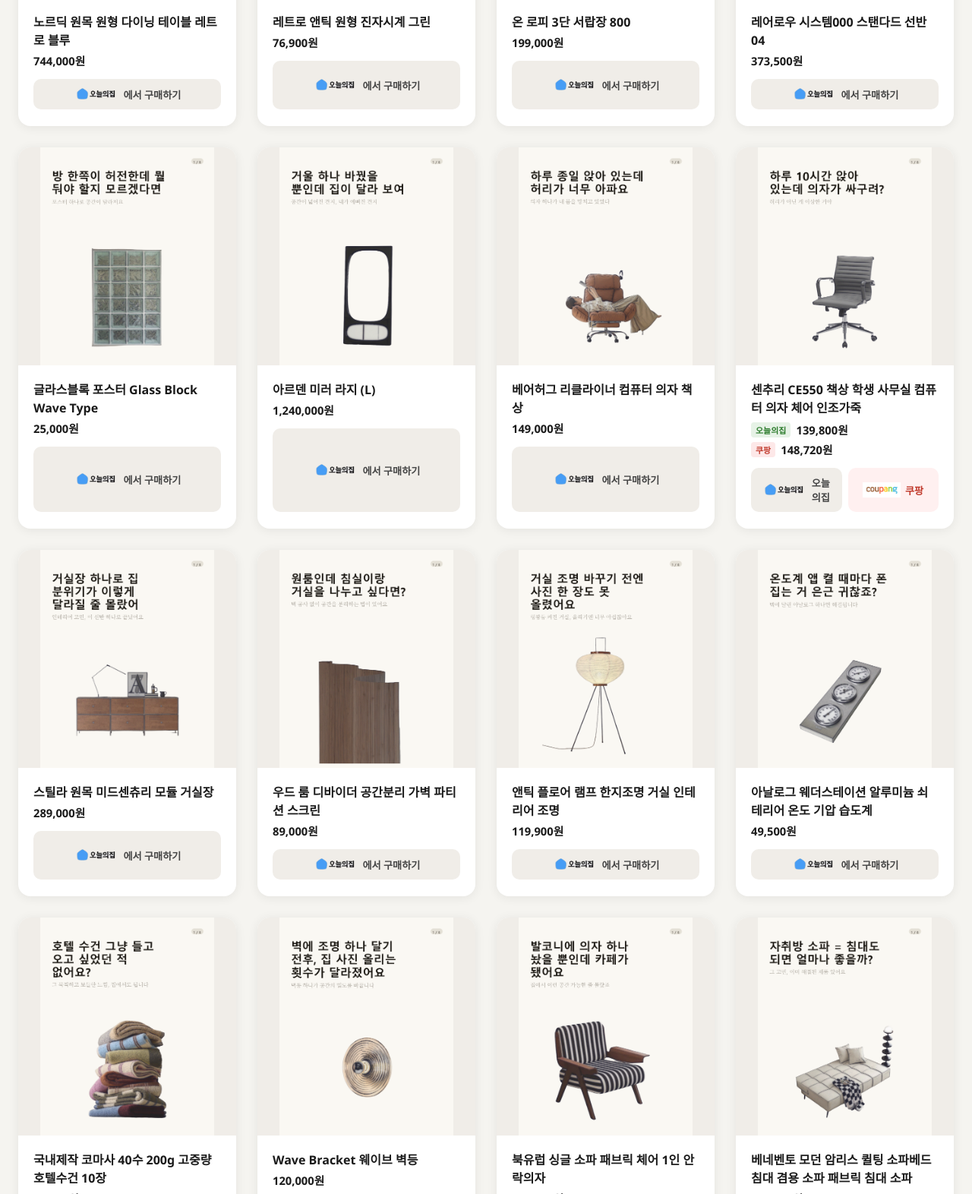
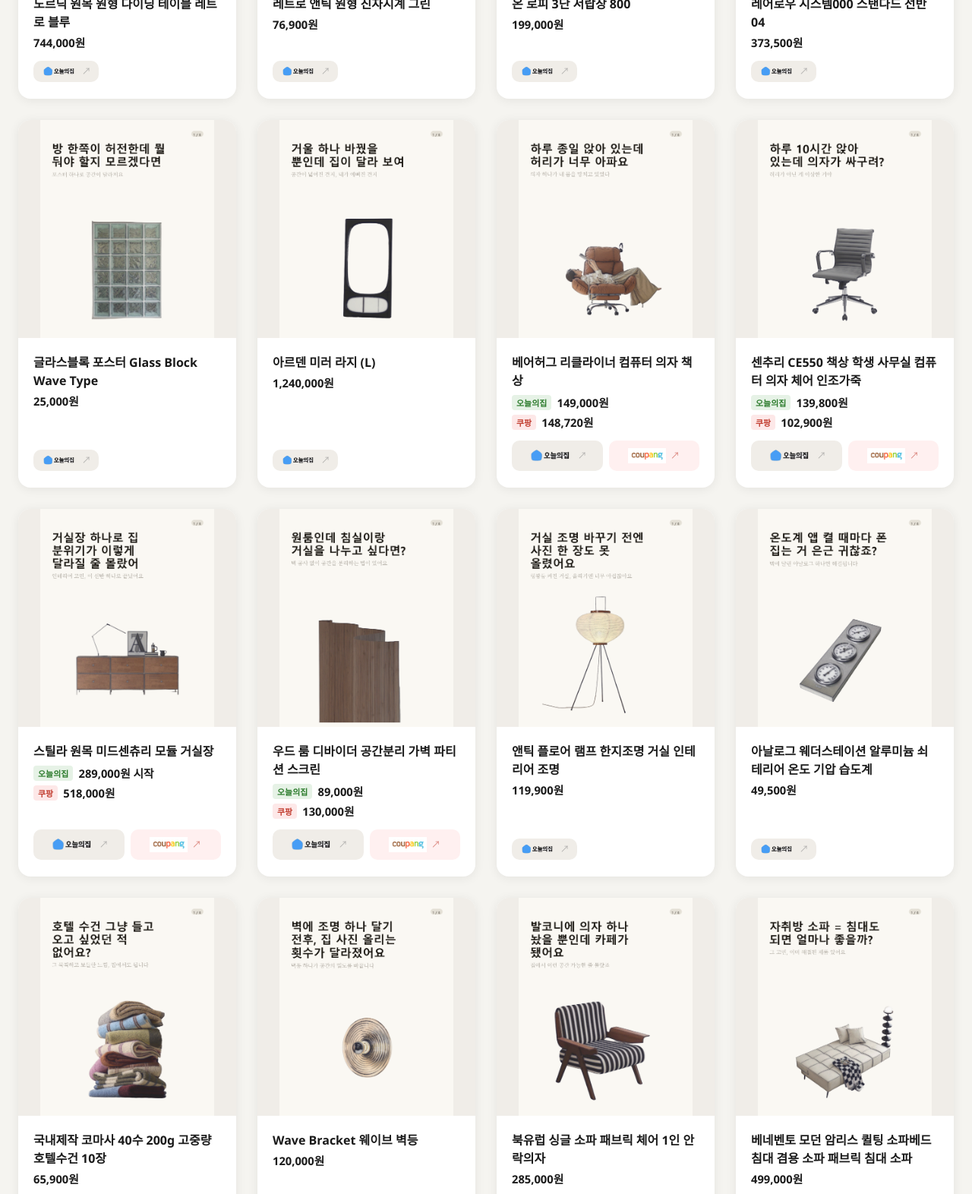
Before and after one commit to jungsujin94/zipjibzip, a website: page index.html in a window 1280 px wide. Shown: the part 1228-2800 px from the top of the page at 76% size. Drawn offline with Linux system fonts and the light colour scheme.

Commit message:
update products

```diff
--- a/index.html
+++ b/index.html
@@ -21,11 +21,17 @@
       width: auto;
     }
 
+    .disclaimers {
+      text-align: center;
+      margin-bottom: 32px;
+      display: flex;
+      flex-direction: column;
+      gap: 4px;
+    }
+
     .disclaimer {
-      text-align: center;
       font-size: 0.78rem;
       color: #aaa;
-      margin-bottom: 32px;
     }
 
     .toolbar {
@@ -222,16 +228,20 @@
       gap: 6px;
       border-radius: 10px;
       padding: 10px 14px;
-      font-size: 0.82rem;
-      font-weight: 600;
       text-decoration: none;
       transition: background .18s ease;
       flex: 1;
     }
 
+    .cta-solo {
+      flex: none;
+      align-self: flex-start;
+      padding: 6px 10px;
+    }
+
     .cta-ohouse {
       background: #f0ede8;
-      color: #444;
+      color: #888;
     }
 
     .cta-ohouse:hover {
@@ -250,13 +260,27 @@
     .cta-logo {
       height: 20px;
       width: auto;
+      display: block;
+    }
+
+    .cta-solo .cta-logo {
+      height: 16px;
+    }
+
+    .cta-arrow {
+      font-size: 0.75rem;
+      opacity: 0.6;
+      line-height: 1;
     }
   </style>
 </head>
 <body>
   <img src="images/zipjibzip_nobg.png" alt="zipjibzip" class="logo">
+  <div class="disclaimers">
     <p class="disclaimer">이 포스팅은 오늘의집 큐레이터 활동의 일환으로, 구매시 이에 따른 일정액의 수수료를 제공받습니다.</p>
     <p class="disclaimer">이 포스팅은 쿠팡 파트너스 활동의 일환으로, 이에 따른 일정액의 수수료를 제공받습니다.</p>
+    <p class="disclaimer">※ 표시된 가격은 쿠폰 적용 전 가격이며, 배송비가 별도로 발생할 수 있습니다.</p>
+  </div>
   <div class="toolbar">
     <div class="tabs">
       <button class="tab active" data-filter="전체">전체</button>
@@ -288,11 +312,11 @@
         <div class="cta-group">
           <a class="cta cta-ohouse" href="https://ozip.me/HEXqc71?af" target="_blank" rel="noopener noreferrer">
             <img src="images/todayhouse_nobg.png" alt="오늘의집" class="cta-logo">
-            <span>오늘의집</span>
+            <span class="cta-arrow">↗</span>
           </a>
           <a class="cta cta-coupang" href="https://link.coupang.com/a/eoxYEu" target="_blank" rel="noopener noreferrer">
             <img src="images/coupang%20logo.png" alt="쿠팡" class="cta-logo">
-            <span>쿠팡</span>
+            <span class="cta-arrow">↗</span>
           </a>
         </div>
       </div>
@@ -308,9 +332,9 @@
           <p class="title">콜드포그 누구 이지체어 블루체크</p>
           <p class="price">890,000원</p>
         </div>
-        <a class="cta cta-ohouse" href="https://ozip.me/uEh0J5D?af" target="_blank" rel="noopener noreferrer">
+        <a class="cta cta-ohouse cta-solo" href="https://ozip.me/uEh0J5D?af" target="_blank" rel="noopener noreferrer">
           <img src="images/todayhouse_nobg.png" alt="오늘의집" class="cta-logo">
-          <span>에서 구매하기</span>
+          <span class="cta-arrow">↗</span>
         </a>
       </div>
     </div>
@@ -325,9 +349,9 @@
           <p class="title">레빙 강화유리 좌식 테이블 1000</p>
           <p class="price">149,000원</p>
         </div>
-        <a class="cta cta-ohouse" href="https://ozip.me/51CVYx8?af" target="_blank" rel="noopener noreferrer">
+        <a class="cta cta-ohouse cta-solo" href="https://ozip.me/51CVYx8?af" target="_blank" rel="noopener noreferrer">
           <img src="images/todayhouse_nobg.png" alt="오늘의집" class="cta-logo">
-          <span>에서 구매하기</span>
+          <span class="cta-arrow">↗</span>
         </a>
       </div>
     </div>
@@ -342,9 +366,9 @@
           <p class="title">모브릭 무타공 벽 수납장</p>
           <p class="price">149,000원</p>
         </div>
-        <a class="cta cta-ohouse" href="https://ozip.me/d0vX0QI?af" target="_blank" rel="noopener noreferrer">
+        <a class="cta cta-ohouse cta-solo" href="https://ozip.me/d0vX0QI?af" target="_blank" rel="noopener noreferrer">
           <img src="images/todayhouse_nobg.png" alt="오늘의집" class="cta-logo">
-          <span>에서 구매하기</span>
+          <span class="cta-arrow">↗</span>
         </a>
       </div>
     </div>
@@ -359,9 +383,9 @@
           <p class="title">노르딕 원목 원형 다이닝 테이블 레트로 블루</p>
           <p class="price">744,000원</p>
         </div>
-        <a class="cta cta-ohouse" href="https://ozip.me/IpDmnKH?af" target="_blank" rel="noopener noreferrer">
+        <a class="cta cta-ohouse cta-solo" href="https://ozip.me/IpDmnKH?af" target="_blank" rel="noopener noreferrer">
           <img src="images/todayhouse_nobg.png" alt="오늘의집" class="cta-logo">
-          <span>에서 구매하기</span>
+          <span class="cta-arrow">↗</span>
         </a>
       </div>
     </div>
@@ -376,9 +400,9 @@
           <p class="title">레트로 앤틱 원형 진자시계 그린</p>
           <p class="price">76,900원</p>
         </div>
-        <a class="cta cta-ohouse" href="https://ozip.me/75jtAuw?af" target="_blank" rel="noopener noreferrer">
+        <a class="cta cta-ohouse cta-solo" href="https://ozip.me/75jtAuw?af" target="_blank" rel="noopener noreferrer">
           <img src="images/todayhouse_nobg.png" alt="오늘의집" class="cta-logo">
-          <span>에서 구매하기</span>
+          <span class="cta-arrow">↗</span>
         </a>
       </div>
     </div>
@@ -393,9 +417,9 @@
           <p class="title">온 로피 3단 서랍장 800</p>
           <p class="price">199,000원</p>
         </div>
-        <a class="cta cta-ohouse" href="https://ozip.me/Iwk7fqS?af" target="_blank" rel="noopener noreferrer">
+        <a class="cta cta-ohouse cta-solo" href="https://ozip.me/Iwk7fqS?af" target="_blank" rel="noopener noreferrer">
           <img src="images/todayhouse_nobg.png" alt="오늘의집" class="cta-logo">
-          <span>에서 구매하기</span>
+          <span class="cta-arrow">↗</span>
         </a>
       </div>
     </div>
@@ -410,9 +434,9 @@
           <p class="title">레어로우 시스템000 스탠다드 선반 04</p>
           <p class="price">373,500원</p>
         </div>
-        <a class="cta cta-ohouse" href="https://ozip.me/bL5jlyR?af" target="_blank" rel="noopener noreferrer">
+        <a class="cta cta-ohouse cta-solo" href="https://ozip.me/bL5jlyR?af" target="_blank" rel="noopener noreferrer">
           <img src="images/todayhouse_nobg.png" alt="오늘의집" class="cta-logo">
-          <span>에서 구매하기</span>
+          <span class="cta-arrow">↗</span>
         </a>
       </div>
     </div>
@@ -427,9 +451,9 @@
           <p class="title">글라스블록 포스터 Glass Block Wave Type</p>
           <p class="price">25,000원</p>
         </div>
-        <a class="cta cta-ohouse" href="https://ozip.me/pAMCYNI?af" target="_blank" rel="noopener noreferrer">
+        <a class="cta cta-ohouse cta-solo" href="https://ozip.me/pAMCYNI?af" target="_blank" rel="noopener noreferrer">
           <img src="images/todayhouse_nobg.png" alt="오늘의집" class="cta-logo">
-          <span>에서 구매하기</span>
+          <span class="cta-arrow">↗</span>
         </a>
       </div>
     </div>
@@ -444,9 +468,9 @@
           <p class="title">아르덴 미러 라지 (L)</p>
           <p class="price">1,240,000원</p>
         </div>
-        <a class="cta cta-ohouse" href="https://ozip.me/Z9hYoPF?af" target="_blank" rel="noopener noreferrer">
+        <a class="cta cta-ohouse cta-solo" href="https://ozip.me/Z9hYoPF?af" target="_blank" rel="noopener noreferrer">
           <img src="images/todayhouse_nobg.png" alt="오늘의집" class="cta-logo">
-          <span>에서 구매하기</span>
+          <span class="cta-arrow">↗</span>
         </a>
       </div>
     </div>
@@ -459,12 +483,18 @@
       <div class="info">
         <div class="title-group">
           <p class="title">베어허그 리클라이너 컴퓨터 의자 책상</p>
-          <p class="price">149,000원</p>
+          <div class="prices"><div class="price-row"><span class="platform-tag ohouse-tag">오늘의집</span><span class="price">149,000원</span></div><div class="price-row"><span class="platform-tag coupang-tag">쿠팡</span><span class="price">148,720원</span></div></div>
         </div>
+        <div class="cta-group">
           <a class="cta cta-ohouse" href="https://ozip.me/axDNCda?af" target="_blank" rel="noopener noreferrer">
             <img src="images/todayhouse_nobg.png" alt="오늘의집" class="cta-logo">
-          <span>에서 구매하기</span>
+            <span class="cta-arrow">↗</span>
           </a>
+          <a class="cta cta-coupang" href="https://link.coupang.com/a/eoytZk" target="_blank" rel="noopener noreferrer">
+            <img src="images/coupang%20logo.png" alt="쿠팡" class="cta-logo">
+            <span class="cta-arrow">↗</span>
+          </a>
+        </div>
       </div>
     </div>
     <div class="card" data-category="의자" data-price="139800">
@@ -476,16 +506,16 @@
       <div class="info">
         <div class="title-group">
           <p class="title">센추리 CE550 책상 학생 사무실 컴퓨터 의자 체어 인조가죽</p>
-          <div class="prices"><div class="price-row"><span class="platform-tag ohouse-tag">오늘의집</span><span class="price">139,800원</span></div><div class="price-row"><span class="platform-tag coupang-tag">쿠팡</span><span class="price">148,720원</span></div></div>
+          <div class="prices"><div class="price-row"><span class="platform-tag ohouse-tag">오늘의집</span><span class="price">139,800원</span></div><div class="price-row"><span class="platform-tag coupang-tag">쿠팡</span><span class="price">102,900원</span></div></div>
         </div>
         <div class="cta-group">
           <a class="cta cta-ohouse" href="https://ozip.me/yeWpzw1?af" target="_blank" rel="noopener noreferrer">
             <img src="images/todayhouse_nobg.png" alt="오늘의집" class="cta-logo">
-            <span>오늘의집</span>
+            <span class="cta-arrow">↗</span>
           </a>
-          <a class="cta cta-coupang" href="https://link.coupang.com/a/eoytZk" target="_blank" rel="noopener noreferrer">
+          <a class="cta cta-coupang" href="https://link.coupang.com/a/eoyCaW" target="_blank" rel="noopener noreferrer">
             <img src="images/coupang%20logo.png" alt="쿠팡" class="cta-logo">
-            <span>쿠팡</span>
+            <span class="cta-arrow">↗</span>
           </a>
         </div>
       </div>
@@ -499,12 +529,18 @@
       <div class="info">
         <div class="title-group">
           <p class="title">스틸라 원목 미드센츄리 모듈 거실장</p>
-          <p class="price">289,000원</p>
+          <div class="prices"><div class="price-row"><span class="platform-tag ohouse-tag">오늘의집</span><span class="price">289,000원 시작</span></div><div class="price-row"><span class="platform-tag coupang-tag">쿠팡</span><span class="price">518,000원</span></div></div>
         </div>
+        <div class="cta-group">
           <a class="cta cta-ohouse" href="https://ozip.me/FXtLzgm?af" target="_blank" rel="noopener noreferrer">
             <img src="images/todayhouse_nobg.png" alt="오늘의집" class="cta-logo">
-          <span>에서 구매하기</span>
+            <span class="cta-arrow">↗</span>
           </a>
+          <a class="cta cta-coupang" href="https://link.coupang.com/a/eoyEGx" target="_blank" rel="noopener noreferrer">
+            <img src="images/coupang%20logo.png" alt="쿠팡" class="cta-logo">
+            <span class="cta-arrow">↗</span>
+          </a>
+        </div>
       </div>
     </div>
     <div class="card" data-category="소품" data-price="89000">
@@ -516,12 +552,18 @@
       <div class="info">
         <div class="title-group">
           <p class="title">우드 룸 디바이더 공간분리 가벽 파티션 스크린</p>
-          <p class="price">89,000원</p>
+          <div class="prices"><div class="price-row"><span class="platform-tag ohouse-tag">오늘의집</span><span class="price">89,000원</span></div><div class="price-row"><span class="platform-tag coupang-tag">쿠팡</span><span class="price">130,000원</span></div></div>
         </div>
+        <div class="cta-group">
           <a class="cta cta-ohouse" href="https://ozip.me/4kdK8tC?af" target="_blank" rel="noopener noreferrer">
             <img src="images/todayhouse_nobg.png" alt="오늘의집" class="cta-logo">
-          <span>에서 구매하기</span>
+            <span class="cta-arrow">↗</span>
           </a>
+          <a class="cta cta-coupang" href="https://link.coupang.com/a/eoyGjO" target="_blank" rel="noopener noreferrer">
+            <img src="images/coupang%20logo.png" alt="쿠팡" class="cta-logo">
+            <span class="cta-arrow">↗</span>
+          </a>
+        </div>
       </div>
     </div>
     <div class="card" data-category="조명" data-price="119900">
@@ -535,9 +577,9 @@
           <p class="title">앤틱 플로어 램프 한지조명 거실 인테리어 조명</p>
           <p class="price">119,900원</p>
         </div>
-        <a class="cta cta-ohouse" href="https://ozip.me/LWyYQYw?af" target="_blank" rel="noopener noreferrer">
+        <a class="cta cta-ohouse cta-solo" href="https://ozip.me/LWyYQYw?af" target="_blank" rel="noopener noreferrer">
           <img src="images/todayhouse_nobg.png" alt="오늘의집" class="cta-logo">
-          <span>에서 구매하기</span>
+          <span class="cta-arrow">↗</span>
         </a>
       </div>
     </div>
@@ -552,9 +594,9 @@
           <p class="title">아날로그 웨더스테이션 알루미늄 쇠테리어 온도 기압 습도계</p>
           <p class="price">49,500원</p>
         </div>
-        <a class="cta cta-ohouse" href="https://ozip.me/Z7zUUEt?af" target="_blank" rel="noopener noreferrer">
+        <a class="cta cta-ohouse cta-solo" href="https://ozip.me/Z7zUUEt?af" target="_blank" rel="noopener noreferrer">
           <img src="images/todayhouse_nobg.png" alt="오늘의집" class="cta-logo">
-          <span>에서 구매하기</span>
+          <span class="cta-arrow">↗</span>
         </a>
       </div>
     </div>
@@ -569,9 +611,9 @@
           <p class="title">국내제작 코마사 40수 200g 고중량 호텔수건 10장</p>
           <p class="price">65,900원</p>
         </div>
-        <a class="cta cta-ohouse" href="https://ozip.me/VXEQ9bS" target="_blank" rel="noopener noreferrer">
+        <a class="cta cta-ohouse cta-solo" href="https://ozip.me/VXEQ9bS" target="_blank" rel="noopener noreferrer">
           <img src="images/todayhouse_nobg.png" alt="오늘의집" class="cta-logo">
-          <span>에서 구매하기</span>
+          <span class="cta-arrow">↗</span>
         </a>
       </div>
     </div>
@@ -586,9 +628,9 @@
           <p class="title">Wave Bracket 웨이브 벽등</p>
           <p class="price">120,000원</p>
         </div>
-        <a class="cta cta-ohouse" href="https://ozip.me/6rd3eDw?af" target="_blank" rel="noopener noreferrer">
+        <a class="cta cta-ohouse cta-solo" href="https://ozip.me/6rd3eDw?af" target="_blank" rel="noopener noreferrer">
           <img src="images/todayhouse_nobg.png" alt="오늘의집" class="cta-logo">
-          <span>에서 구매하기</span>
+          <span class="cta-arrow">↗</span>
         </a>
       </div>
     </div>
@@ -603,9 +645,9 @@
           <p class="title">북유럽 싱글 소파 패브릭 체어 1인 안락의자</p>
           <p class="price">285,000원</p>
         </div>
-        <a class="cta cta-ohouse" href="https://ozip.me/Wd1SQGc?af" target="_blank" rel="noopener noreferrer">
+        <a class="cta cta-ohouse cta-solo" href="https://ozip.me/Wd1SQGc?af" target="_blank" rel="noopener noreferrer">
           <img src="images/todayhouse_nobg.png" alt="오늘의집" class="cta-logo">
-          <span>에서 구매하기</span>
+          <span class="cta-arrow">↗</span>
         </a>
       </div>
     </div>
@@ -620,9 +662,9 @@
           <p class="title">베네벤토 모던 암리스 퀼팅 소파베드 침대 겸용 소파 패브릭 침대 소파</p>
           <p class="price">499,000원</p>
         </div>
-        <a class="cta cta-ohouse" href="https://ozip.me/gLxCMbW?af" target="_blank" rel="noopener noreferrer">
+        <a class="cta cta-ohouse cta-solo" href="https://ozip.me/gLxCMbW?af" target="_blank" rel="noopener noreferrer">
           <img src="images/todayhouse_nobg.png" alt="오늘의집" class="cta-logo">
-          <span>에서 구매하기</span>
+          <span class="cta-arrow">↗</span>
         </a>
       </div>
     </div>
@@ -637,9 +679,9 @@
           <p class="title">노르딕 모자이크타일 모던 화이트 소파테이블 사이드테이블</p>
           <p class="price">580,000원</p>
         </div>
-        <a class="cta cta-ohouse" href="https://ozip.me/7IF7vKK?af" target="_blank" rel="noopener noreferrer">
+        <a class="cta cta-ohouse cta-solo" href="https://ozip.me/7IF7vKK?af" target="_blank" rel="noopener noreferrer">
           <img src="images/todayhouse_nobg.png" alt="오늘의집" class="cta-logo">
-          <span>에서 구매하기</span>
+          <span class="cta-arrow">↗</span>
         </a>
       </div>
     </div>
@@ -654,9 +696,9 @@
           <p class="title">오아르마 원목 포세린 세라믹 2인용 4인용 원형 원목 식탁 테이블 1200</p>
           <p class="price">685,000원</p>
         </div>
-        <a class="cta cta-ohouse" href="https://ozip.me/Vqedoim?af" target="_blank" rel="noopener noreferrer">
+        <a class="cta cta-ohouse cta-solo" href="https://ozip.me/Vqedoim?af" target="_blank" rel="noopener noreferrer">
           <img src="images/todayhouse_nobg.png" alt="오늘의집" class="cta-logo">
-          <span>에서 구매하기</span>
+          <span class="cta-arrow">↗</span>
         </a>
       </div>
     </div>
@@ -671,9 +713,9 @@
           <p class="title">매트실버 스텐 자석보드 슬라이딩거울 인테리어 벽거울</p>
           <p class="price">149,900원</p>
         </div>
-        <a class="cta cta-ohouse" href="https://ozip.me/EncB0Zf?af" target="_blank" rel="noopener noreferrer">
+        <a class="cta cta-ohouse cta-solo" href="https://ozip.me/EncB0Zf?af" target="_blank" rel="noopener noreferrer">
           <img src="images/todayhouse_nobg.png" alt="오늘의집" class="cta-logo">
-          <span>에서 구매하기</span>
+          <span class="cta-arrow">↗</span>
         </a>
       </div>
     </div>
@@ -688,9 +730,9 @@
           <p class="title">[오늘의집 단독] Oho 스피커 LP랙 중형 ESF-LPR1M</p>
           <p class="price">78,000원</p>
         </div>
-        <a class="cta cta-ohouse" href="https://ozip.me/lUIsXpl?af" target="_blank" rel="noopener noreferrer">
+        <a class="cta cta-ohouse cta-solo" href="https://ozip.me/lUIsXpl?af" target="_blank" rel="noopener noreferrer">
           <img src="images/todayhouse_nobg.png" alt="오늘의집" class="cta-logo">
-          <span>에서 구매하기</span>
+          <span class="cta-arrow">↗</span>
         </a>
       </div>
     </div>
@@ -705,9 +747,9 @@
           <p class="title">케이시 5단 미드센츄리 선반 높은 진열장 책장</p>
           <p class="price">158,000원</p>
         </div>
-        <a class="cta cta-ohouse" href="https://ozip.me/rdGDvuP?af" target="_blank" rel="noopener noreferrer">
+        <a class="cta cta-ohouse cta-solo" href="https://ozip.me/rdGDvuP?af" target="_blank" rel="noopener noreferrer">
           <img src="images/todayhouse_nobg.png" alt="오늘의집" class="cta-logo">
-          <span>에서 구매하기</span>
+          <span class="cta-arrow">↗</span>
         </a>
       </div>
     </div>
@@ -722,9 +764,9 @@
           <p class="title">더크루즈 플로팅 원목 평상형 무헤드 프레임 호텔 침대 SLK_G68</p>
           <p class="price">699,000원</p>
         </div>
-        <a class="cta cta-ohouse" href="https://ozip.me/B2V0JO3?af" target="_blank" rel="noopener noreferrer">
+        <a class="cta cta-ohouse cta-solo" href="https://ozip.me/B2V0JO3?af" target="_blank" rel="noopener noreferrer">
           <img src="images/todayhouse_nobg.png" alt="오늘의집" class="cta-logo">
-          <span>에서 구매하기</span>
+          <span class="cta-arrow">↗</span>
         </a>
       </div>
     </div>
@@ -739,9 +781,9 @@
           <p class="title">refine / 공간을 분리하는 파티션 책상/책장세트, 1200/1400</p>
           <p class="price">179,000원</p>
         </div>
-        <a class="cta cta-ohouse" href="https://ozip.me/otwzkJP?af" target="_blank" rel="noopener noreferrer">
+        <a class="cta cta-ohouse cta-solo" href="https://ozip.me/otwzkJP?af" target="_blank" rel="noopener noreferrer">
           <img src="images/todayhouse_nobg.png" alt="오늘의집" class="cta-logo">
-          <span>에서 구매하기</span>
+          <span class="cta-arrow">↗</span>
         </a>
       </div>
     </div>
@@ -756,9 +798,9 @@
           <p class="title">유메 세라믹 원목 아일랜드 식탁</p>
           <p class="price">1,100,000원</p>
         </div>
-        <a class="cta cta-ohouse" href="https://ozip.me/pkCaY7p?af" target="_blank" rel="noopener noreferrer">
+        <a class="cta cta-ohouse cta-solo" href="https://ozip.me/pkCaY7p?af" target="_blank" rel="noopener noreferrer">
           <img src="images/todayhouse_nobg.png" alt="오늘의집" class="cta-logo">
-          <span>에서 구매하기</span>
+          <span class="cta-arrow">↗</span>
         </a>
       </div>
     </div>
```
Also changed, not shown: 1 other file. Lines whose indentation alone changed are shown as unchanged.
